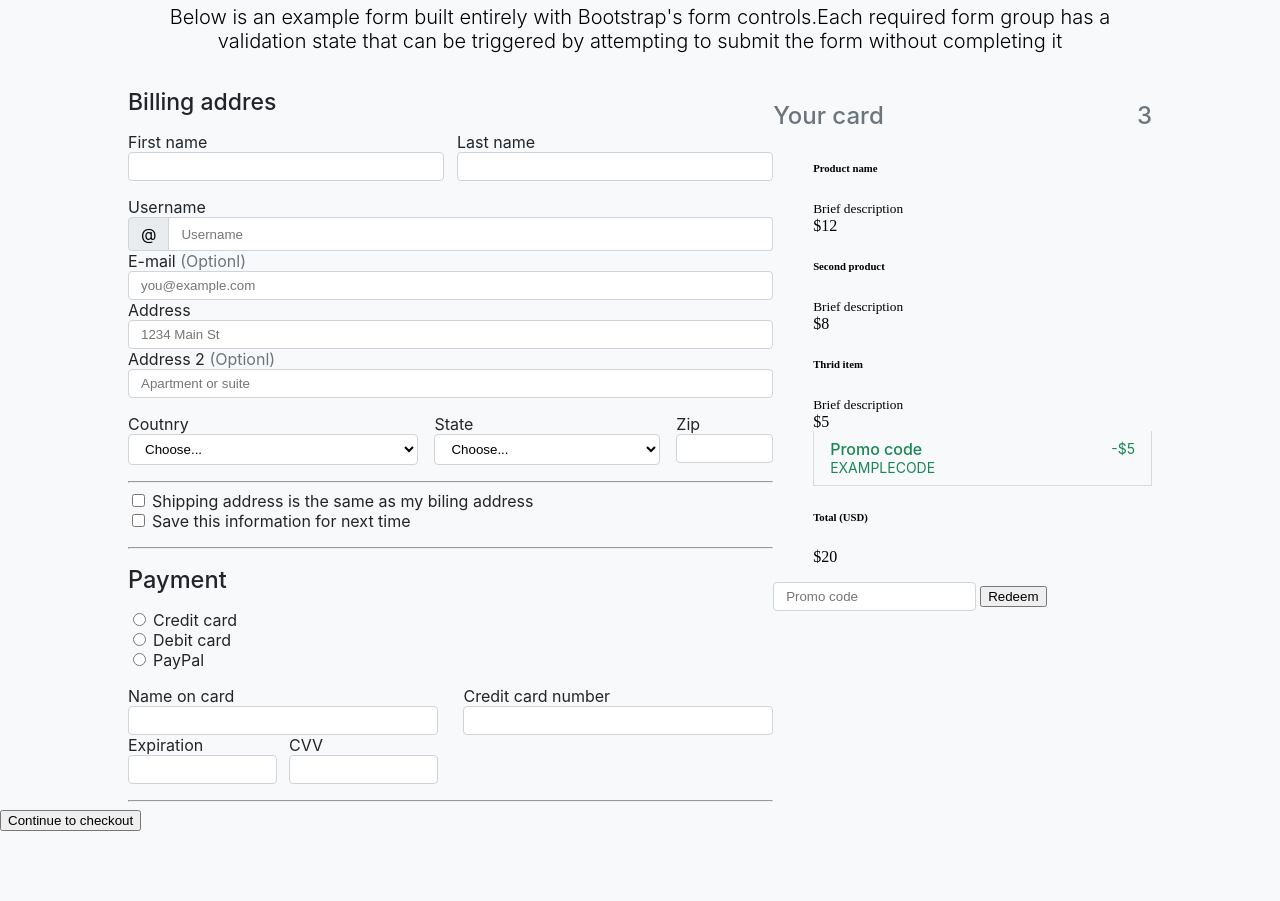
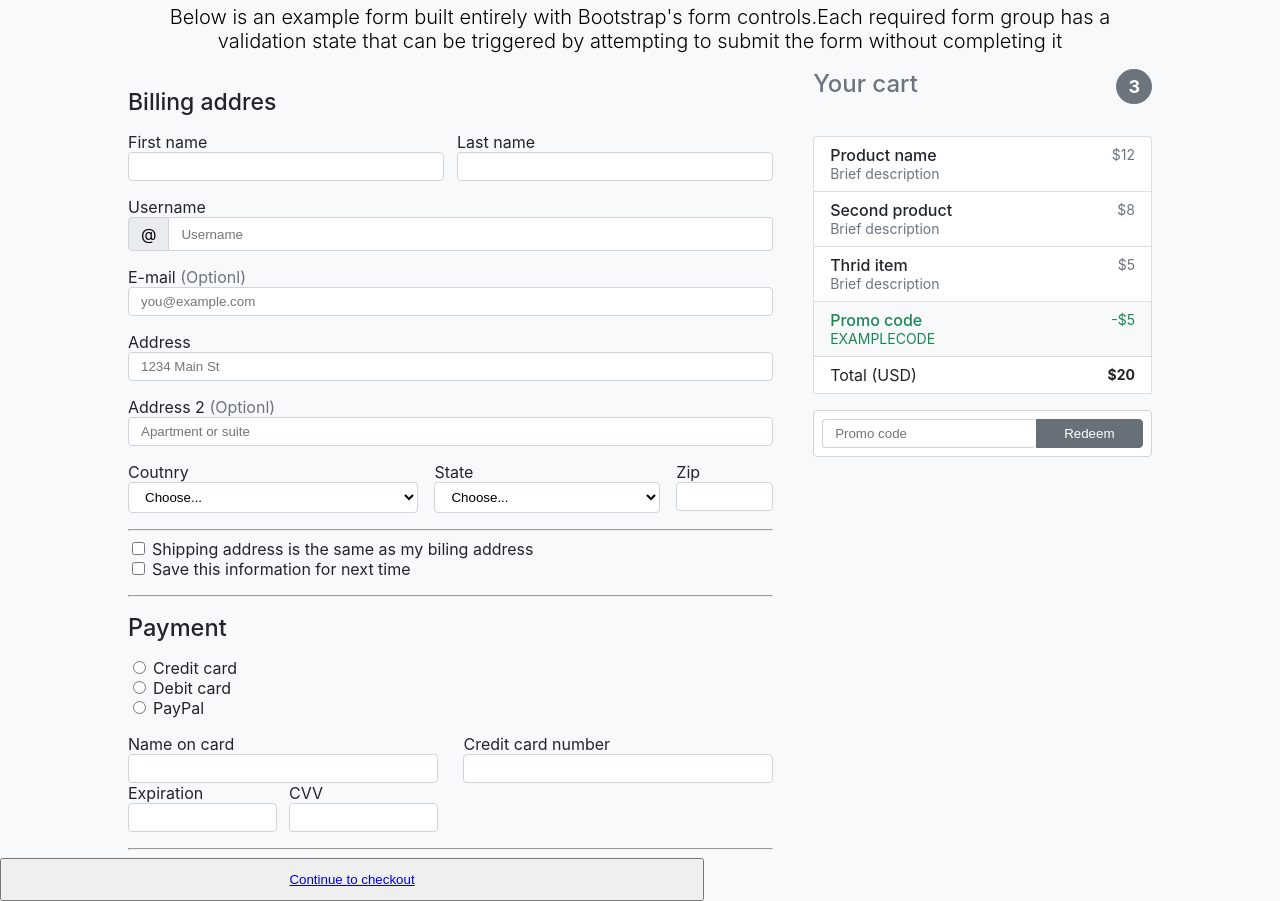
Before and after one commit to KubatovaTatyna/checkout-copy, a plain HTML site: page index.html in a window 1280 px wide. Shown: the part 143-1044 px from the top of the page. Before the commit the page ends 974 px from the top, so only its background shows below. Drawn offline with Linux system fonts and the light colour scheme.

Commit message:
Styled input-button

```diff
--- a/index.html
+++ b/index.html
@@ -47,7 +47,7 @@
                     <input type="text" name="username" id="username" placeholder="Username">
                 </div>
                 </div>
-                <div>
+                <div class="email">
                     <div>
                         <label for="email">E-mail
                             <span class="placeholder">(Optionl)
@@ -56,13 +56,13 @@
                     </div>
                     <input type="email" name="email" id="email" placeholder="you@example.com">
                 </div>
-                <div>
+                <div class="address">
                     <div>
                         <label for="address">Address</label>
                     </div>
                     <input type="text" name="address" id="address" placeholder="1234 Main St">
                 </div>
-                <div>
+                <div class="address-2">
                     <div>
                         <label for="address-2">Address 2
                             <span class="placeholder">(Optionl)
@@ -155,26 +155,26 @@
                 <hr>
             </div>
             <div class="second-form">
-                <h4>
-                    <span>Your card</span>
-                    <span>3</span>
-                </h4>
                 <ul>
-                    <li>
+                    <h4>
+                        <span>Your cart</span>
+                        <span class="rounded-pill">3</span>
+                    </h4>
+                    <li class="product-name">
                         <div>
                             <h6>Product name</h6>
                             <small>Brief description</small>
                         </div>
                         <span>$12</span>
                     </li>
-                    <li>
+                    <li class="second-product">
                         <div>
                             <h6>Second product</h6>
                             <small>Brief description</small>
                         </div>
                         <span>$8</span>
                     </li>
-                    <li>
+                    <li class="thrid-item">
                         <div>
                             <h6>Thrid item</h6>
                             <small>Brief description</small>
@@ -188,20 +188,20 @@
                         </div>
                         <span>-$5</span>
                     </li>
-                    <li>
+                    <li class="total-usd">
                         <div>
                             <h6>Total (USD)</h6>
                         </div>
                         <span>$20</span>
                     </li>
+                    <div class="input-button">
+                        <input type="text" placeholder="Promo code" id="input-button">
+                        <button>Redeem</button>
+                    </div>
                 </ul>
-                <div>
-                    <input type="text" placeholder="Promo code">
-                    <button>Redeem</button>
-                </div>
             </div>
         </form>
-        <button>Continue to checkout</button>
+        <button class="checkout-button"> <a href="#">Continue to checkout</a> </button>
     </main>
 </body>
 
--- a/style.css
+++ b/style.css
@@ -230,6 +230,7 @@ hr{
     color: rgb(108, 117, 125);
     display: flex;
     justify-content: space-between;
+    margin-top: 0;
 }
 .rounded-pill{
     border: 1px solid rgb(108, 117, 125);
@@ -242,6 +243,7 @@ hr{
 }
 .second-form ul{
     list-style-type: none;
+    margin-top: 0;
 }
 .product-name{
     display: flex;
@@ -395,6 +397,7 @@ hr{
     padding: 8px;
     background-color: white;
     width: 100%;
+    margin-top: 16px;border-radius: 4px;
 
 }
 .input-button button{
@@ -403,7 +406,16 @@ hr{
     color: #fff;
     border-top-right-radius: 4px;
     border-bottom-right-radius: 4px;
+    width: 50%;
 }
 #input-button{
     border-right: none;
+    width: 100%;
 }
+.checkout-button{
+    padding: 12px 24px;
+    max-width: 55%;
+    width: 100%;
+    margin: aut
+    text-align: centero;
+}
```
